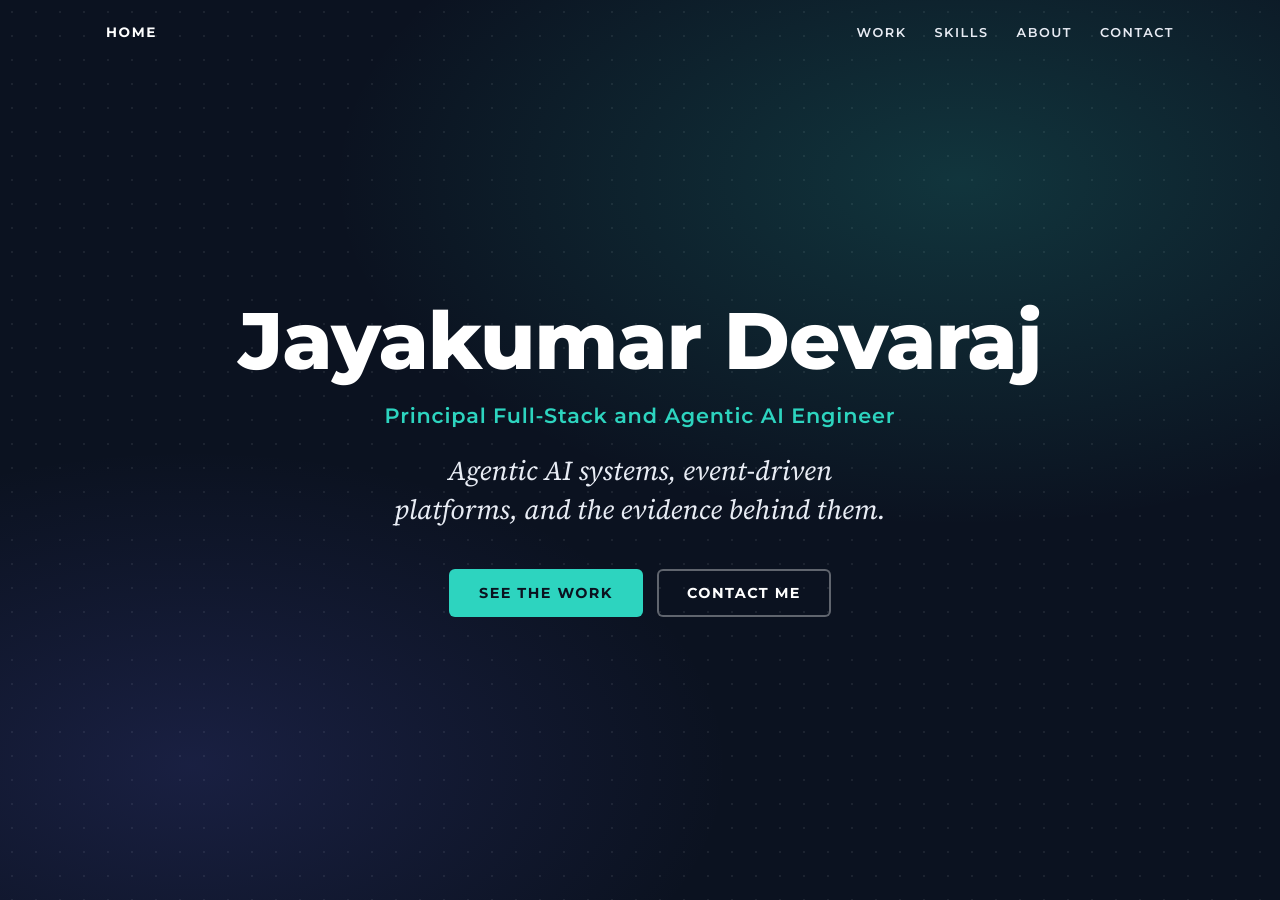
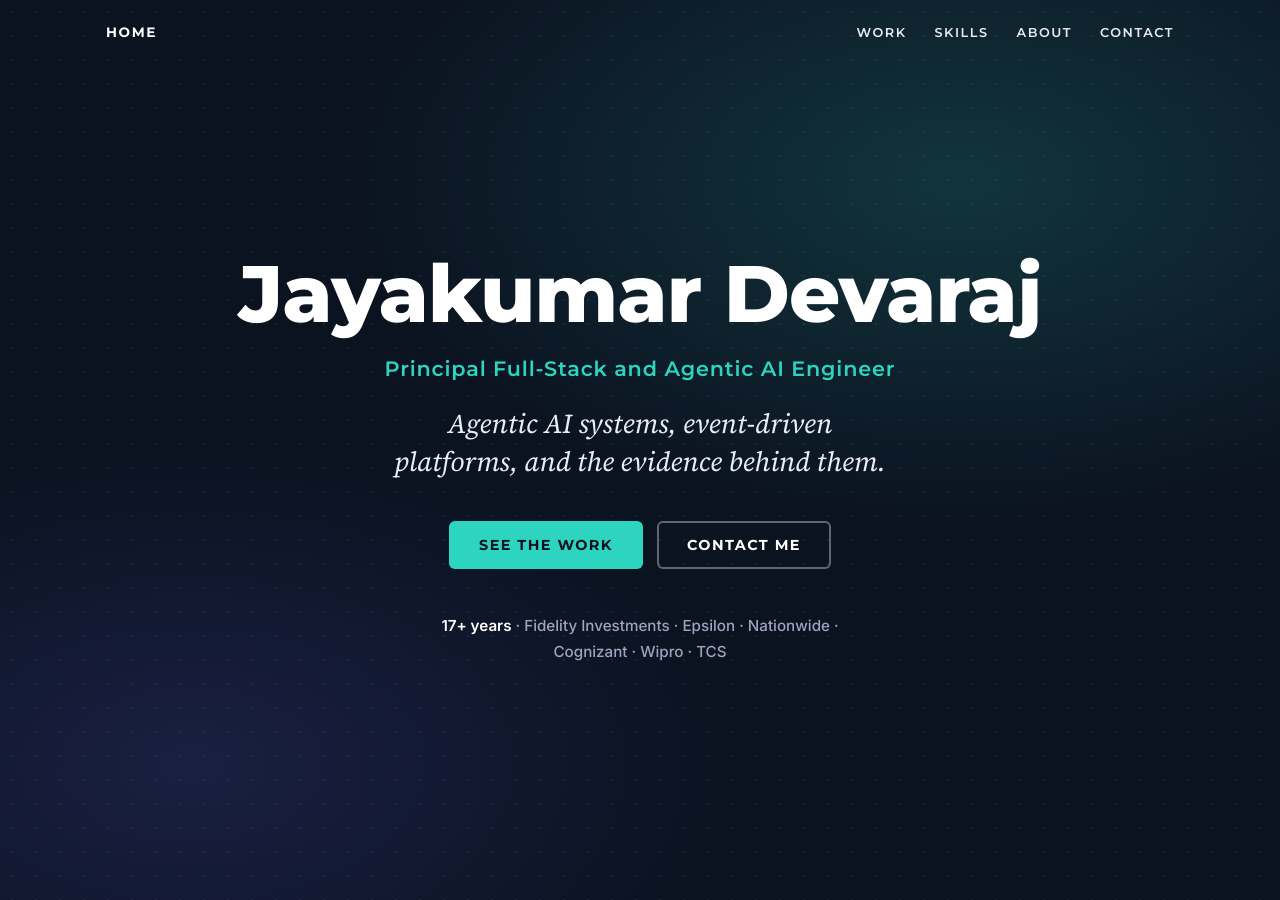
Before and after one commit to jayakumar-devaraj/jayakumar-devaraj.github.io, a Jekyll site: the page built from index.md, in a window 1280 px wide and 900 px high. Built offline with Jekyll 4.4.1, drawn with Linux system fonts in a browser that asks for light colours.

Commit message:
Add years and employers strip under the hero

```diff
--- a/_layouts/home.html
+++ b/_layouts/home.html
@@ -10,6 +10,7 @@ layout: default
       <a class="btn btn-primary" href="#work">See the work</a>
       <a class="btn btn-ghost" href="#contact">Contact me</a>
     </div>
+    <p class="hero-proof"><strong>{{ page.experience }}</strong> · {{ page.employers | join: " · " }}</p>
   </div>
 </section>
 
--- a/assets/css/site.css
+++ b/assets/css/site.css
@@ -87,6 +87,11 @@ a { color: var(--accent-ink); }
   color: var(--on-dark);
 }
 .hero-actions { margin-top: 40px; display: flex; gap: 14px; justify-content: center; flex-wrap: wrap; }
+.hero-proof {
+  max-width: 46ch; margin: 44px auto 0;
+  font: 500 .95rem/1.7 var(--body); color: var(--on-dark-muted);
+}
+.hero-proof strong { color: #fff; font-weight: 600; }
 .btn {
   display: inline-block; padding: 15px 30px; border-radius: 6px;
   font: 700 .9rem var(--heading); letter-spacing: .1em; text-transform: uppercase;
--- a/index.md
+++ b/index.md
@@ -2,6 +2,8 @@
 layout: home
 role: Principal Full-Stack and Agentic AI Engineer
 location: Dallas–Fort Worth area
+experience: 17+ years
+employers: [Fidelity Investments, Epsilon, Nationwide, Cognizant, Wipro, TCS]
 ---
 
 I design and build agentic AI systems: event-driven orchestration, evaluation, and the operational plumbing that keeps them honest. Every case study below states its constraints, the alternatives I rejected, and results from real runs. Source is available on request.
```
